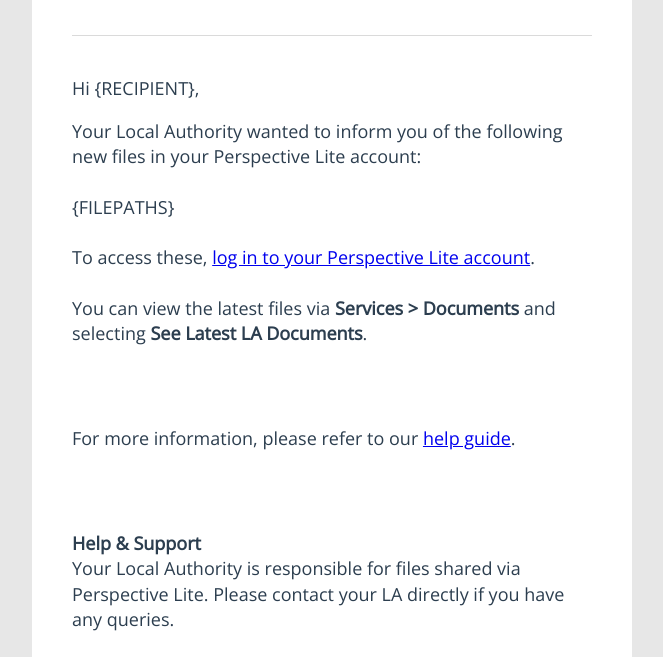
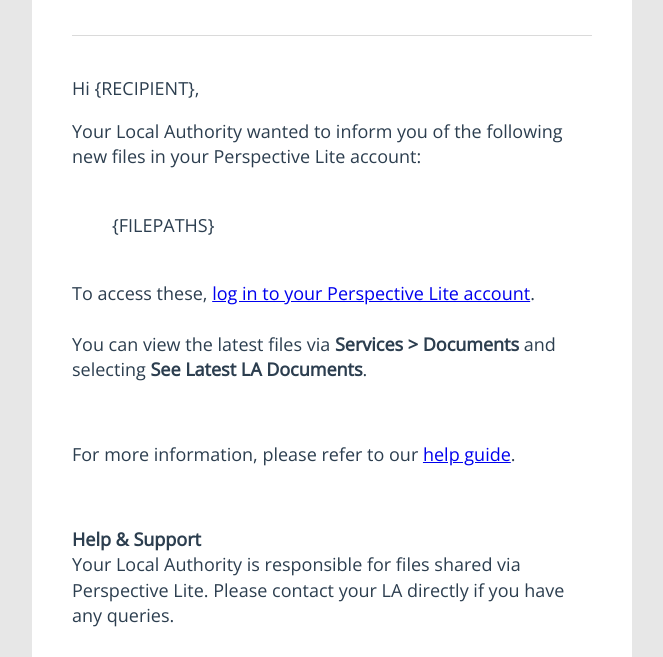
Before and after one commit to DaveOsborn/cdn, a plain HTML site: page email/lite-file-change-notify-school.html in a window 1280 px wide. Shown: the part 104-761 px from the top of the page, without its empty margins (308-971 px from the left). Drawn offline with nearby package versions, Linux system fonts and the light colour scheme.

Commit message:
Fix spacing and bullet point indentation
- Wrap bullet points in <ul>
- Reduce padding on rows where needed

```diff
--- a/email/lite-file-change-notify-school.html
+++ b/email/lite-file-change-notify-school.html
@@ -92,15 +92,18 @@
                   <p style="margin: 0 0 18px 0;">Hi {RECIPIENT},</p>
                   Your Local Authority wanted to inform you of the following new files in your Perspective Lite account:
                   <br><br>
-                  {FILEPATHS}
+                  <ul>
+                    {FILEPATHS}
+                  </ul>
+                  <br>
+                  To access these, <a href="https://perspective.angelsolutions.co.uk/perspective/login.aspx" target="_blank">log in to your Perspective Lite account</a>.
                   <br><br>
-                  To access these, <a href="https://perspective.angelsolutions.co.uk/perspective/login.aspx" target="_blank">log in to your Perspective Lite account</a>.<br><br>
                   You can view the latest files via <strong>Services > Documents</strong> and selecting <strong>See Latest LA Documents</strong>.
                 </td>
               </tr>
 
               <tr>
-                <td style="padding: 40px; font-family: 'Open Sans',Arial,Helvetica,sans-serif; font-size: 18px; line-height: 140%; color: #2c3e4f;">
+                <td style="padding: 20px 40px; font-family: 'Open Sans',Arial,Helvetica,sans-serif; font-size: 18px; line-height: 140%; color: #2c3e4f;">
                   For more information, please refer to our <a href="{HELP-GUIDE}" target="_blank">help guide</a>.
                 </td>
               </tr>
@@ -134,4 +137,5 @@
     </div>
   </center>
 </body>
+
 </html>
```
